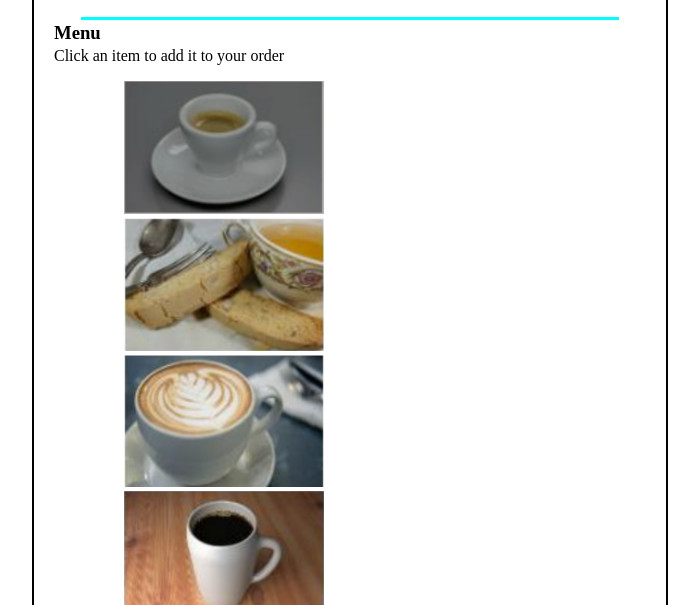
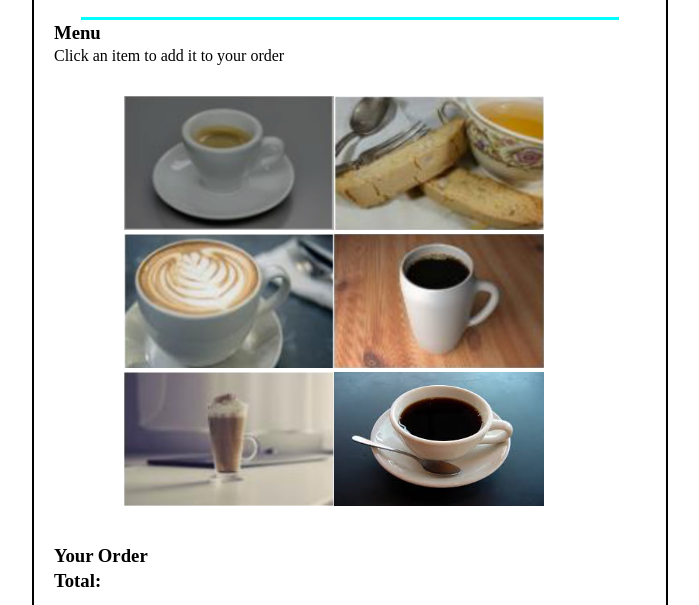
Before and after one commit to kdeicide/OOP-and-Ajax, a plain HTML site: page assignment2/index.html in a window 1280 px wide. Shown: the part 192-797 px from the top of the page, without its empty margins (290-989 px from the left). Drawn offline with nearby package versions, Linux system fonts and the light colour scheme.

Commit message:
fixed css layout

```diff
--- a/assignment2/index.css
+++ b/assignment2/index.css
@@ -23,7 +23,7 @@
 }
 
 .coffee_pics {
-  width: 200px;
+  width: 210px;
   max-height: 134px;
 }
 #order_pics {
@@ -35,12 +35,16 @@
   margin: 2px 5px 3px 20px;
 }
 #order_pics p {
-position:relative;
-bottom:30px;
-left:0px;
-visibility:hidden;
+  position: relative;
+  bottom: 30px;
+  left: 0px;
+  visibility: hidden;
 }
 
-.coffee_list{
+.coffee_list {
   list-style-type: none;
+  float: left;
 }
+#pic_n_list {
+  display: inline-block;
+}
--- a/assignment2/index.html
+++ b/assignment2/index.html
@@ -22,7 +22,7 @@
         <h3 class="text_info">Menu</h3>
         <p class="text_info">Click an item to add it to your order</p>
         <div id="order_pics">
-          <ul>
+          <ul id="pic_n_list">
             <li class="coffee_list" value="345">
               <img
                 src="pictures/coffee_1.png"
```
